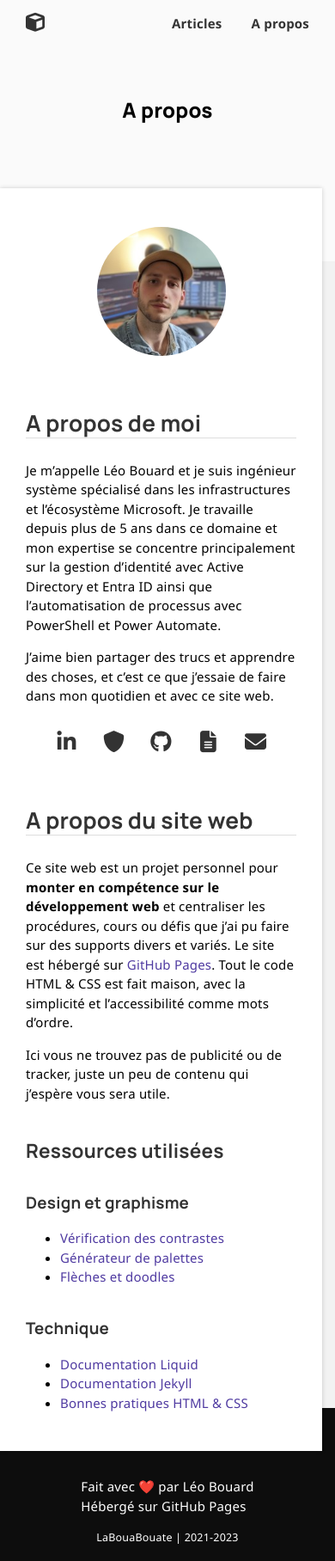
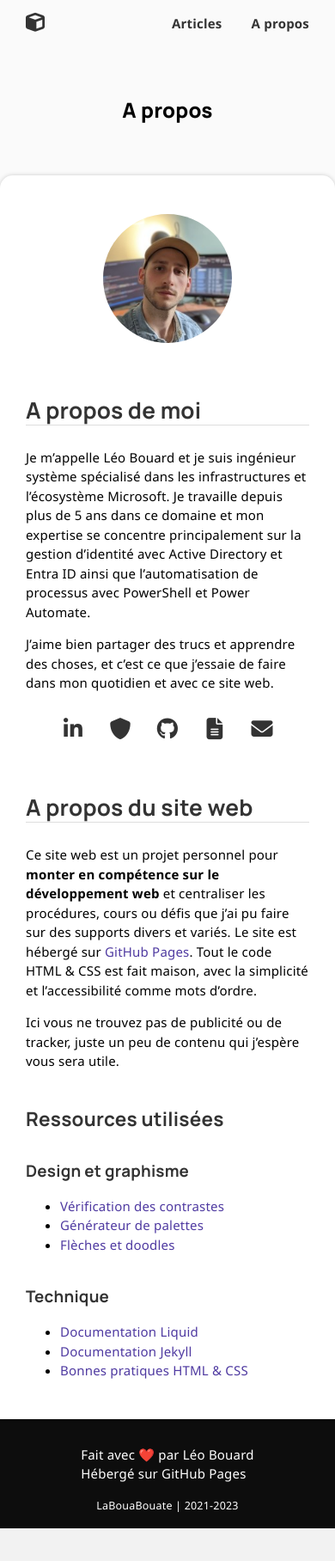
Before and after one commit to leobouard/leobouard.github.io, a Jekyll site: the page built from about.md, in a window 390 px wide. Shown: the whole page at 86% size. Built offline with Jekyll 4.4.1, drawn with Linux system fonts in a browser that asks for light colours; nearby versions of some CDN libraries; some web fonts are replaced; after the commit the page ends 1778 px from its top, so only the background shows below that.

Commit message:
Update style.scss

```diff
--- a/assets/css/style.scss
+++ b/assets/css/style.scss
@@ -301,8 +301,8 @@ footer {
 @media screen and (max-width: 550px) {
 
     main section {
-        margin: 1em 1em 0 0;
-        border-radius: 0px;
+        margin: 0px;
+        border-radius: 1em 1em 0 0;
     }
 
     header > nav > a:first-child > span {
```
